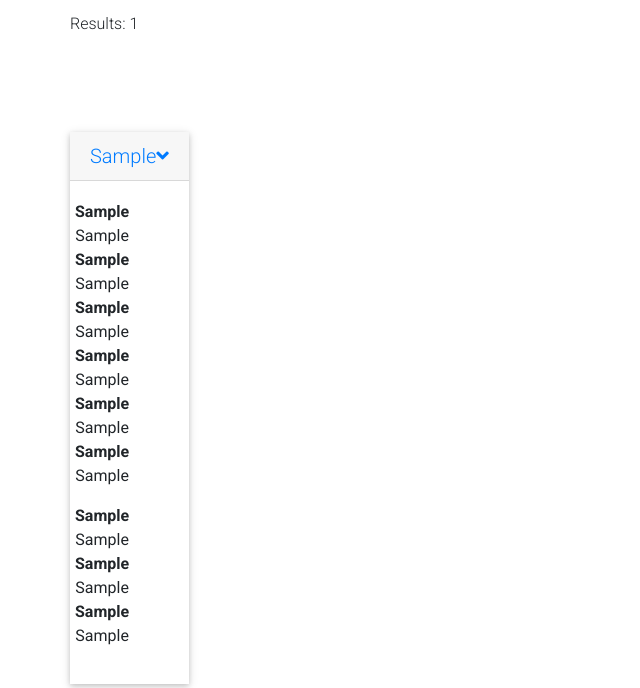
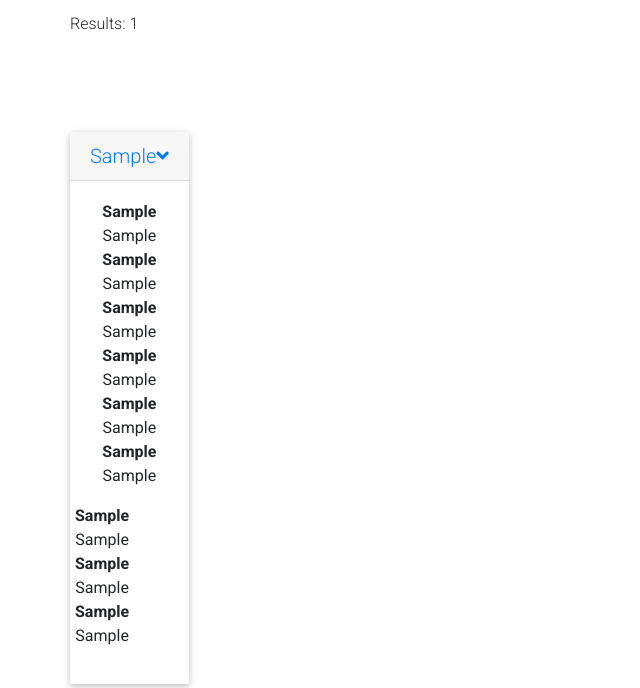
Before and after one commit to IssueToImpact/issuetoimpact, a Django app: template itoiUI/bills/templates/index.html in a window 1280 px wide. Shown: the part 1199-1887 px from the top of the page, without its empty margins (0-640 px from the left). Run offline with Django 3.2, Linux system fonts and the light colour scheme; tables that the repository leaves empty hold one stand-in row (values such as "Sample post"); the template is opened without the code that fills it: values that come from a table or form of the project are taken from there, most other values are stand-ins (such as "Sample title", 1, 10 or a date in 2020); some libraries are stand-ins or nearby versions.

Commit message:
Finalish

```diff
--- a/itoiUI/bills/templates/index.html
+++ b/itoiUI/bills/templates/index.html
@@ -34,9 +34,6 @@
                     <li class="nav-item">
                         <a class="nav-link" href="#rep">Contact your Rep</a>
                     </li>
-                    <!-- <li class="nav-item">
-                        <a class="nav-link" href="#contact">Contact</a>
-                    </li> -->
                 </ul>
                 <!-- Links -->
             </div>
@@ -163,7 +160,7 @@
                   <div id="collapse{{ forloop.counter }}" class="collapse show"
                   role="tabpanel" aria-labelledby="heading{{ forloop.counter }}" data-parent="#accordionEx">
                     <div class="card-body">
-                      <div class="row">
+                      <!-- <div class="row"> -->
                           <p class="text-center">
                             <b>{{ columns.0 }}</b><br>
                             {{ entry.0 }}<br>
@@ -183,7 +180,7 @@
                             <b>{{ columns.5 }}</b><br>
                             {{ entry.5 }}<br>
                           </p>
-                          </div>
+                          <!-- </div> -->
                           <div class="row">
                           <p class="text-center">
 
@@ -196,9 +193,6 @@
                             <b>{{ columns.8 }}</b><br>
                             {{ entry.8 }}<br>
 
-                            <!-- {% for tweet in entry.8 %}
-                            {{ tweet }}
-                            {% endfor %} -->
                           </p>
                     </div>
                   </div>
```
Also changed, not shown: itoiUI/bills/views.py (+2 -21 lines).
